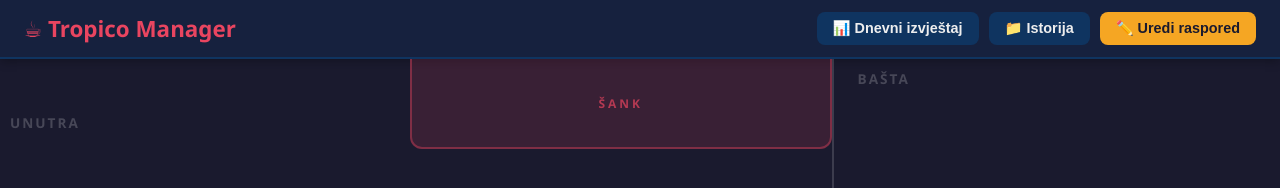
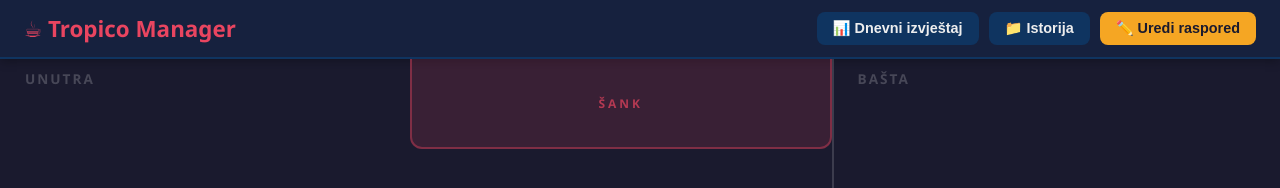
Before and after one commit to dejanm96/TableManagement, a website: page kafic-app/client/index.html in a window 1280 px wide. Shown: the top 188 px of the page. Drawn offline with nearby package versions, Linux system fonts and the light colour scheme; no server answers.

Commit message:
Fix text unutra

```diff
--- a/kafic-app/client/style.css
+++ b/kafic-app/client/style.css
@@ -104,8 +104,8 @@ main {
 
 #area-label-inside {
   position: absolute;
-  left: 10px;
-  top: 54px;
+  left: 25px;
+  top: 10px;
   color: rgba(255,255,255,0.2);
   font-size: 0.85rem;
   font-weight: 600;
```
